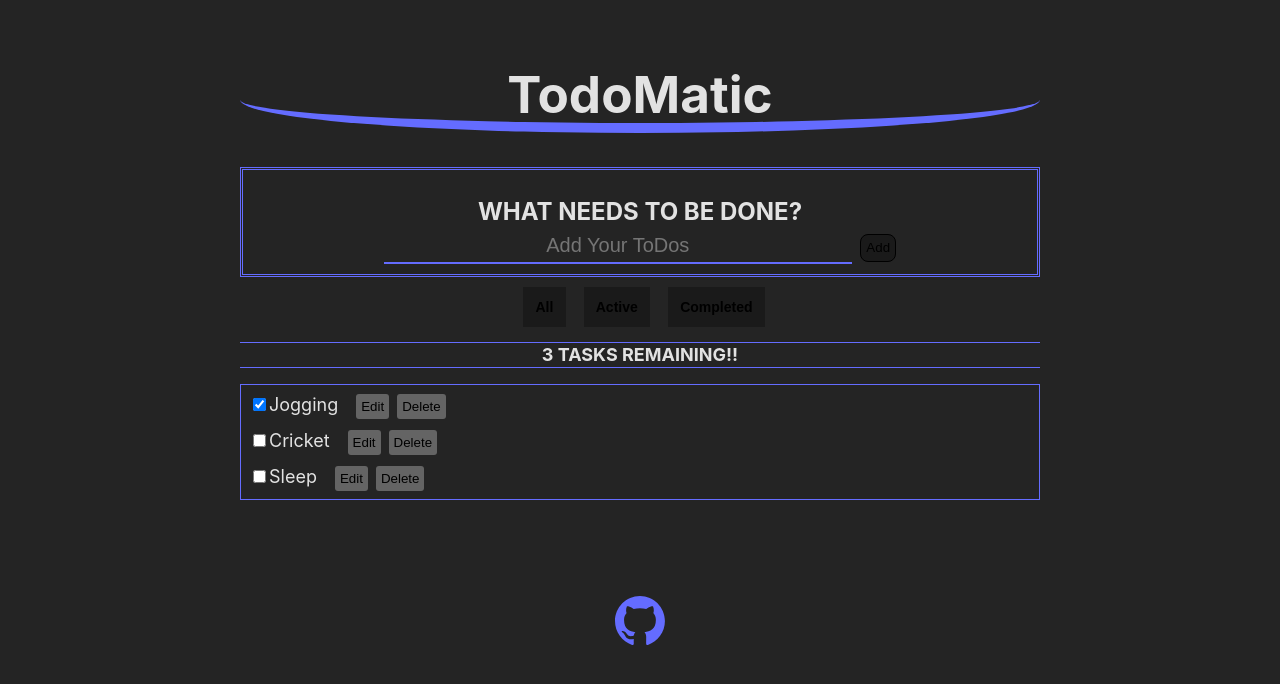
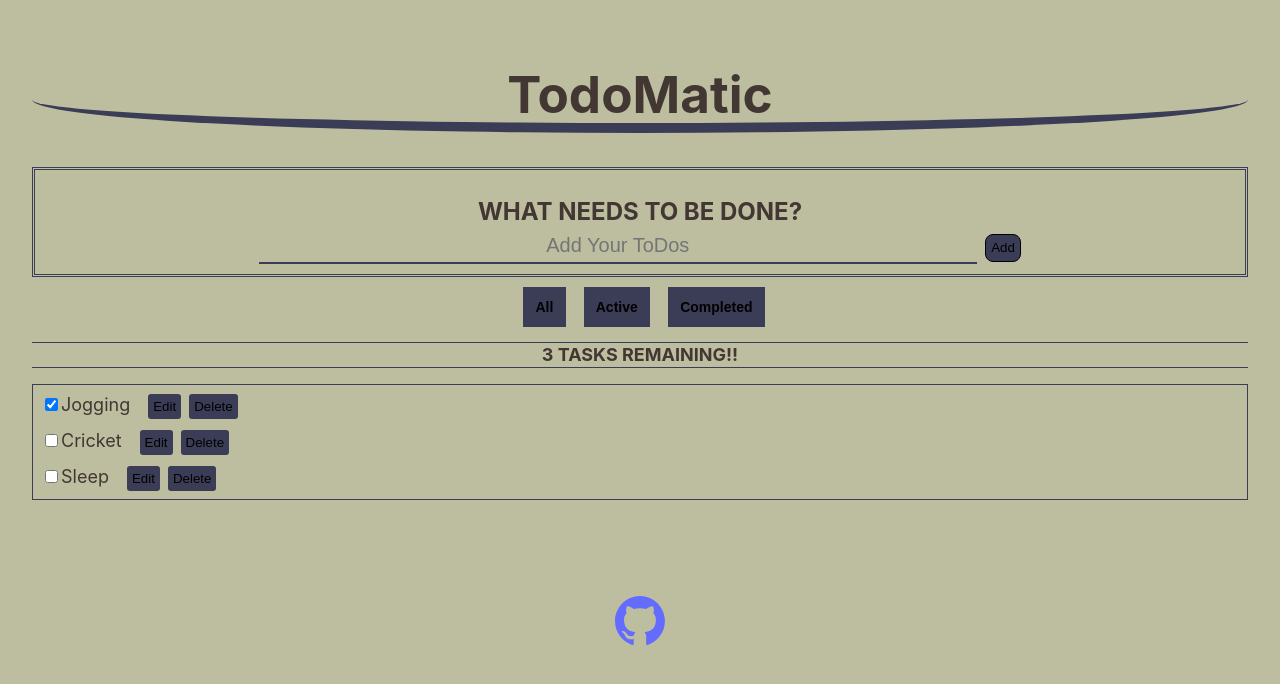
Before and after one commit to vikas-parmar/todoLIst, a React (Vite) app: page / in a window 1280 px wide. Shown: the top 684 px of the page. Built offline with nearby package versions, Linux system fonts and the light colour scheme.

Commit message:
Update index.css

```diff
--- a/src/index.css
+++ b/src/index.css
@@ -1,5 +1,5 @@
 body {
-    max-width: 100vh;
+    max-width: 100vw;
     margin: 0 auto;
     padding: 2rem;
     text-align: center;
@@ -8,13 +8,13 @@ body {
     line-height: 24px;
     font-weight: 400;
     color-scheme: light dark;
-    color: rgba(255, 255, 255, 0.87);
-    background-color: #242424;
+    color: rgba(47, 34, 34, 0.87);
+    background-color: #bdbe9f;
   }
   h1 {
     font-size: 3.2em;
     line-height: 1.1;
-    border-bottom: 10px solid #646cff;
+    border-bottom: 10px solid #3b3d57;
     border-radius: 50%;
   }
   li {
@@ -30,7 +30,7 @@ body {
     top: 10px;
     font-size: 20px;
     font-weight: 500;
-    border-bottom: 2px solid #646cff;
+    border-bottom: 2px solid #3b3d57;
     outline: none;
   }
 
@@ -52,15 +52,15 @@ body {
     margin-left: 8px;
     border: 1px solid;
     padding: 0.4em;
-    background-color: #1a1a1a;
+    background-color: #3b3d57;
     cursor: pointer;
     transition: border-color 0.25s;
   }
   .btn--primary:hover {
-    border: 1px solid #646464;
+    border: 1px solid #3b3d57;
   }
   .todo--form {
-    border: 3px double #646cff;
+    border: 3px double #3b3d57;
     padding: 10px;
   }
   .filters-btn-group {
@@ -75,7 +75,7 @@ body {
     font-size: 14px;
     border: 1px solid transparent;
     padding: 0.8em;
-    background-color: #1a1a1a;
+    background-color: #3b3d57;
     cursor: pointer;
     transition: border-color 0.25s;
   }
@@ -87,12 +87,12 @@ body {
   #list-heading {
     text-transform: uppercase;
     font-size: 18px;
-    border-bottom: 1px solid #646cff;
-    border-top: 1px solid #646cff;
+    border-bottom: 1px solid #3b3d57;
+    border-top: 1px solid #3b3d57;
   }
 
   .todo-list {
-    border: 1px solid #646cff;
+    border: 1px solid #3b3d57;
     display: flex;
     flex-direction: column;
     gap: 10px;
@@ -110,30 +110,23 @@ body {
     border: 1px solid transparent;
     padding: 0.3em;
     font-weight: 200;
-    background-color: #646464;
+    background-color: #3b3d57;
     border-radius: 3px;
     cursor: pointer;
     transition: border-color 0.25s;
   }
   .todo-input-btn:hover {
-    background-color: #646cff;
+    background-color: #1a1a1a;
   }
 
-  .me{
-    color: #1a1a1a;
-  }
-  .me:hover{
-    color:thistle;
-    transition-delay: 1ms;
-  }
   a{
     text-decoration: none;
-    color: #646464;
+    color: #0d0909;
     position: relative;
     top: 80px;
   }
   a:hover{
-    color: #a5a6bf;
+    color: #191b3e;
   }
   .github{
     width: 50px;
```
